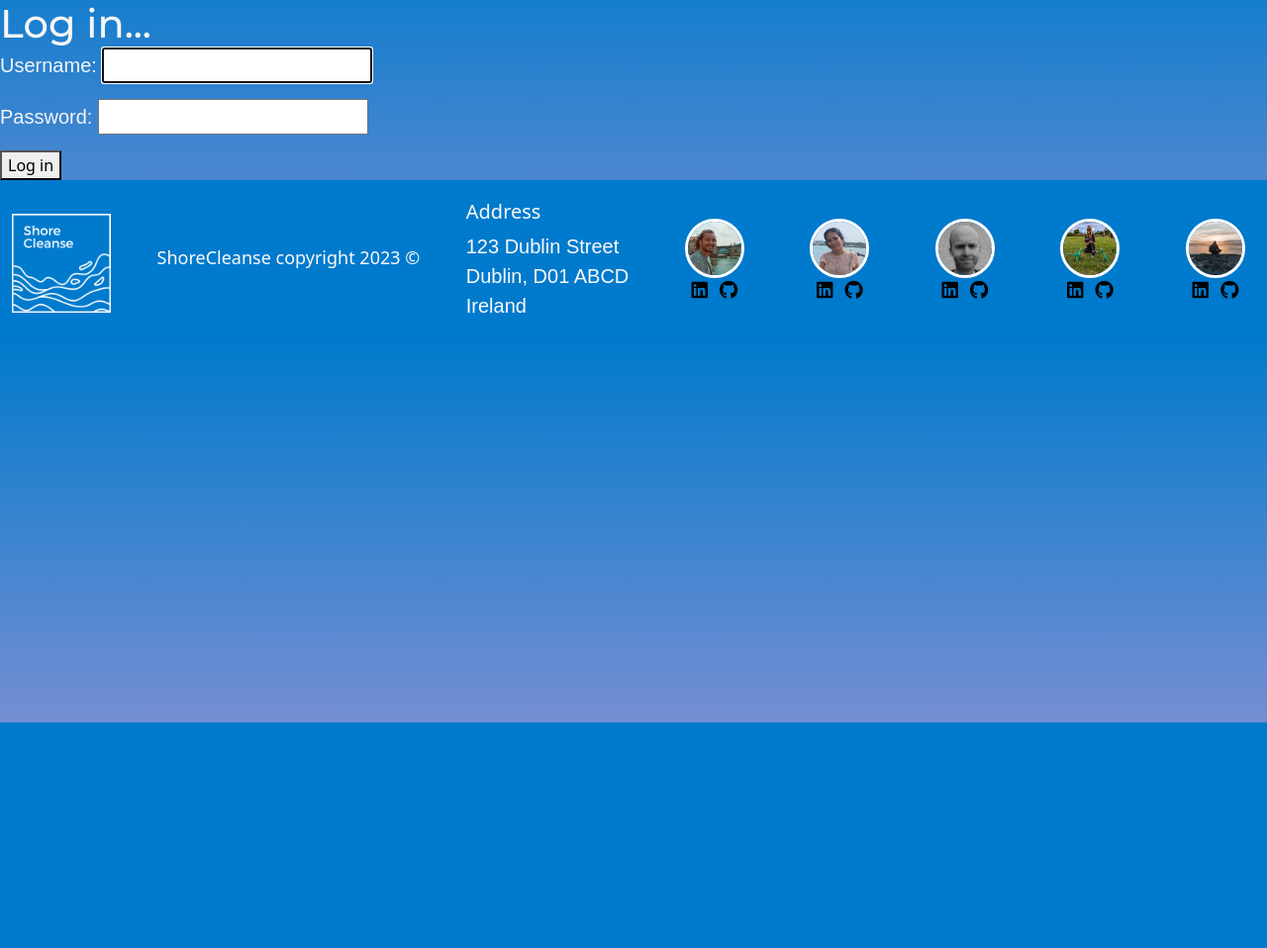
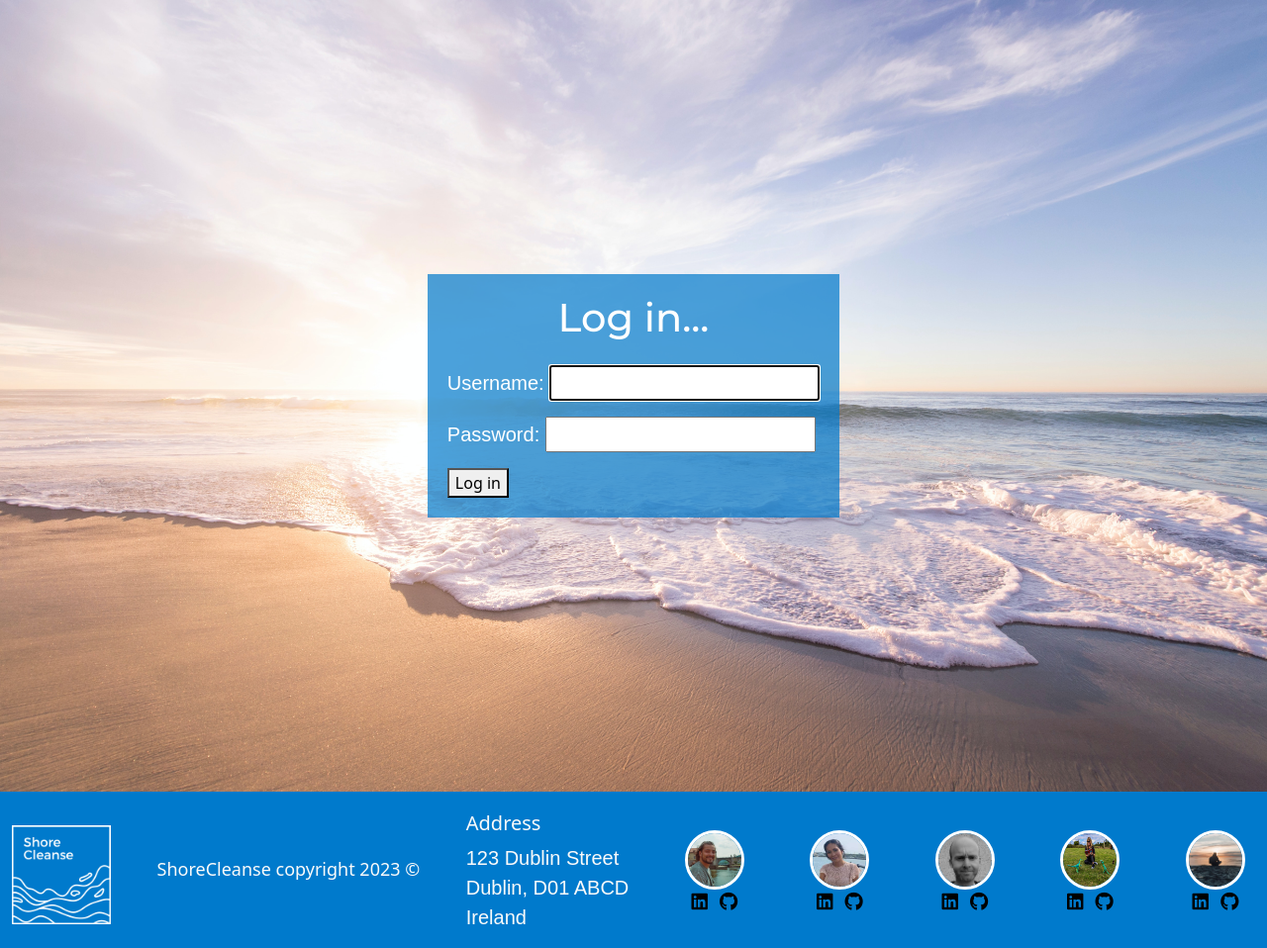
Before and after one commit to KTC96/ShoreCleanse, a Django app: page /accounts/login/ in a window 1280 px wide. Shown: the part 70-1028 px from the top of the page at 99% size. Before the commit the page ends 800 px from the top, so only its background shows below. Run offline with Django 4.2, Linux system fonts and the light colour scheme; some libraries are stand-ins or nearby versions.

Commit message:
Styled login page

```diff
--- a/static/css/style.css
+++ b/static/css/style.css
@@ -551,6 +551,26 @@ footer {
     padding: 10px;
 }
 
+/*-----------------------Log in page  */
+
+
+
+.log-in-container {
+    height: 100vh;
+    display: flex;
+    justify-content: center;
+    align-items: center;
+    flex-direction: column;
+    background-image: url('../uploads/login-beach.jpg');
+    background-attachment: fixed;
+    background-size: cover;
+    background-position: center bottom;
+}
+
+.log-in h1 {
+    padding: 50px;
+}
+
 
 
 /* ---------- Google Maps---------------*/
--- a/templates/registration/login.html
+++ b/templates/registration/login.html
@@ -2,12 +2,19 @@
 {% load static %}
 
 {% block content %}
-<h1>Log in...</h1>
+<div class="log-in-container">
 
-<form method="post">
-    {% csrf_token %}
-    {{ form.as_p }}
-    <button type="submit">Log in</button>
-</form>
+    <div class="log-in-box text text-background-blue">
+        <h1 class="text-center">Log in...</h1>
+        <br>
 
+
+        <form method="post">
+            {% csrf_token %}
+            {{ form.as_p }}
+            <button type="submit">Log in</button>
+        </form>
+
+    </div>
+</div>
 {% endblock %}
```
Also changed, not shown: static/uploads/login-beach.jpg (added).
